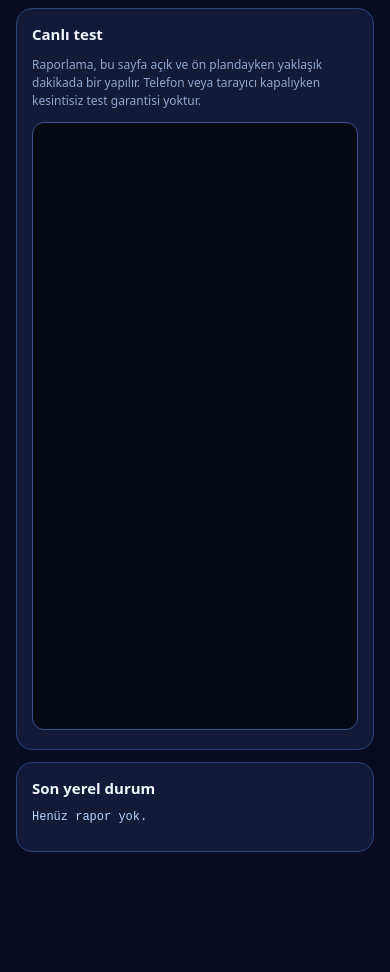
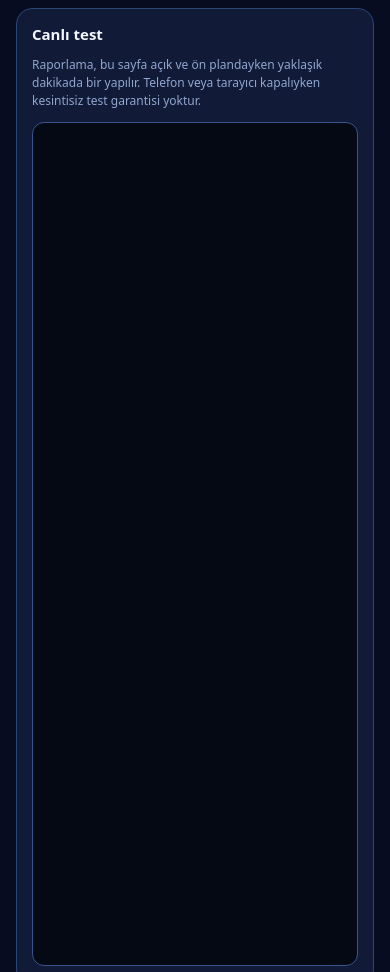
Before and after one commit to FatihKoc81/Arena, a website: page test-agent/index.html in a window 390 px wide. Shown: the part 620-1592 px from the top of the page. Before the commit the page ends 1500 px from the top, so only its background shows below. Drawn offline with Linux system fonts and the light colour scheme.

Commit message:
Give mobile test iframe full viewport height

```diff
--- a/test-agent/index.html
+++ b/test-agent/index.html
@@ -8,7 +8,7 @@ main{max-width:760px;margin:auto}.card{background:#111b38;border:1px solid #2944
 h1{font-size:23px;margin:4px 0}p{color:#b9c8e8;line-height:1.5}.muted{font-size:12px;color:#91a5ce}
 label{display:block;margin:12px 0 5px;color:#cbd8f4}input{width:100%;padding:13px;border-radius:10px;border:1px solid #48649b;background:#08132c;color:white;font-size:15px}
 button{border:0;border-radius:10px;padding:13px 16px;background:#247cf0;color:white;font-weight:800;font-size:15px;margin:8px 6px 0 0}
-button.secondary{background:#263858}#status{font-weight:800}#frame{width:100%;height:72vh;min-height:480px;border:1px solid #38558c;border-radius:12px;background:#050914}
+button.secondary{background:#263858}#status{font-weight:800}#frame{width:100%;height:100vh;min-height:680px;border:1px solid #38558c;border-radius:12px;background:#050914}
 pre{white-space:pre-wrap;overflow-wrap:anywhere;color:#b9d3ff;font-size:12px}
 </style></head><body><main>
 <h1>🧪 ARENA Test Agent</h1>
```
